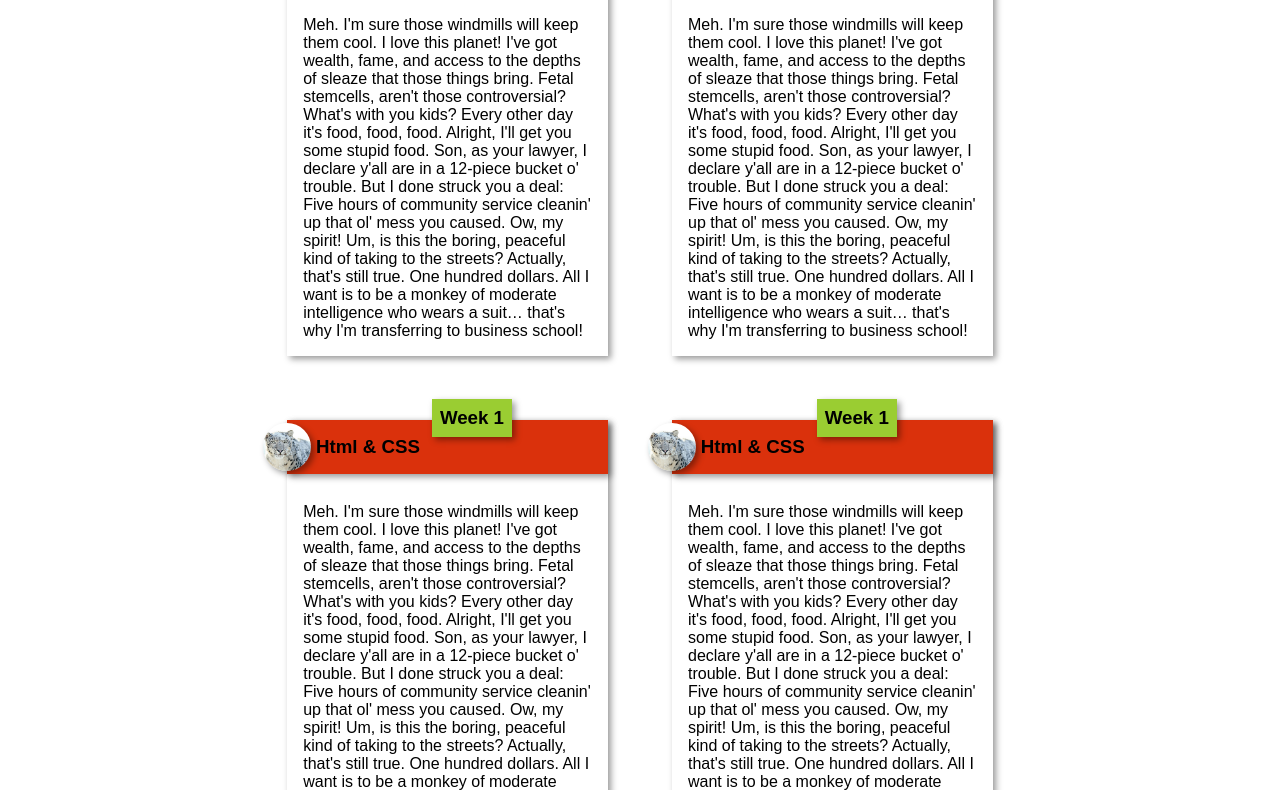
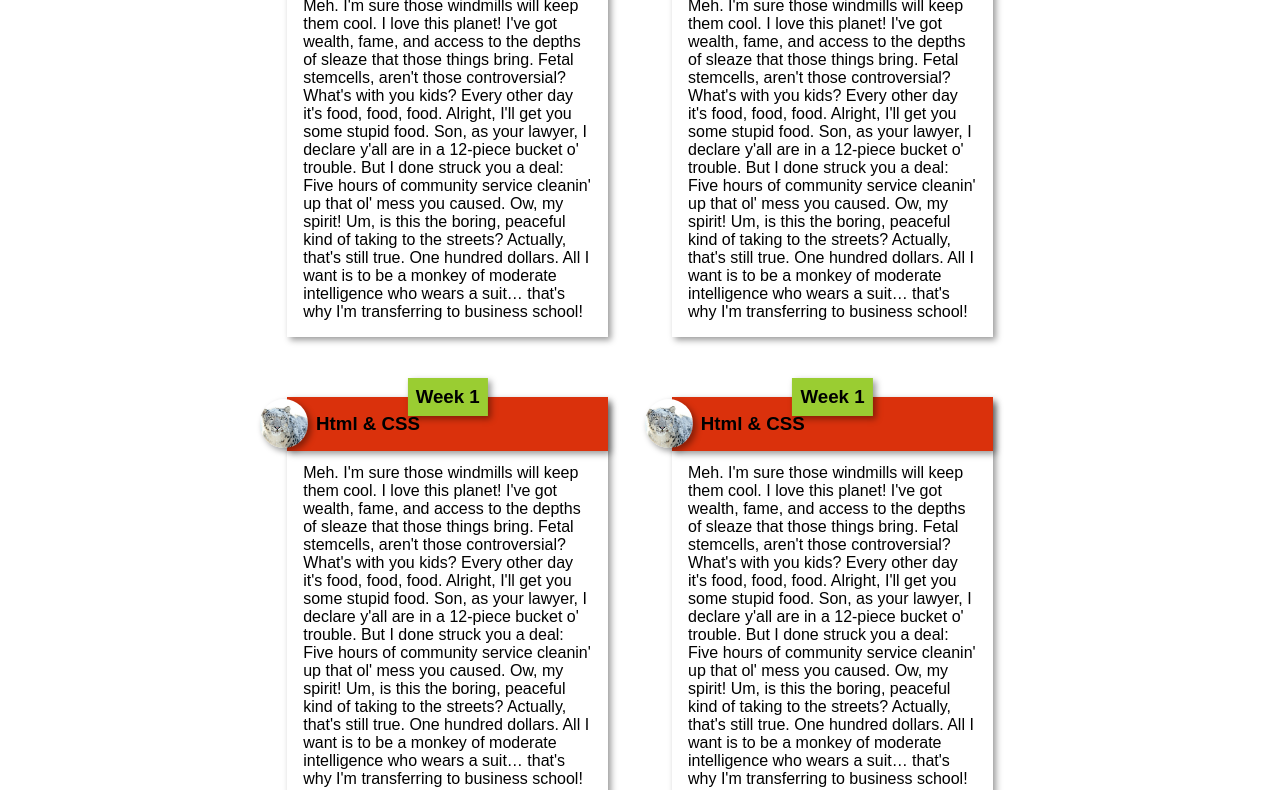
Before and after one commit to ShaunWMusic/03-grid-and-position, a plain HTML site: page index.html in a window 1280 px wide. Shown: the part 207-997 px from the top of the page. Drawn offline with Linux system fonts and the light colour scheme; a web font is replaced by a local one.

Commit message:
Change position abs to positive, and add transform translate

```diff
--- a/app.css
+++ b/app.css
@@ -63,7 +63,6 @@ a {
 .profile__header-card {
   background: #da310c;
   position: relative;
-  top: -3%;
   box-shadow:0.2rem 0.2rem 0.4rem rgba(0, 0, 0, 0.4);
 }
 
@@ -75,17 +74,18 @@ a {
 }
 
 .header-card {
-  padding: 1rem;
-  margin: .8rem;
+  padding: 1rem 1rem 1rem 2rem;
+  margin: -0.2rem;
 
 }
 
 .header-card-week-1 {
+margin: 0;
 background: yellowgreen;
 position: absolute;
-top: -2.5rem;
-right: 6rem;
-padding: .5rem;
+bottom: 100%;
+right: 25%;
+transform: translate( -50%, 50%);padding: .5rem;
 box-shadow:0.2rem 0.2rem 0.4rem rgba(0, 0, 0, 0.4);
 }
 
@@ -93,8 +93,9 @@ box-shadow:0.2rem 0.2rem 0.4rem rgba(0, 0, 0, 0.4);
   border-radius: 100%;
   margin: 1rem;
   position: absolute;
-  left: -2.5rem;
-  top: -.8rem;
+  bottom: 22%;
+  right: 81%;
+  transform: translate( -50%, 50%);
   width: 15%;
   box-shadow:0.2rem 0.2rem 0.4rem rgba(0, 0, 0, 0.4);
 }
```
